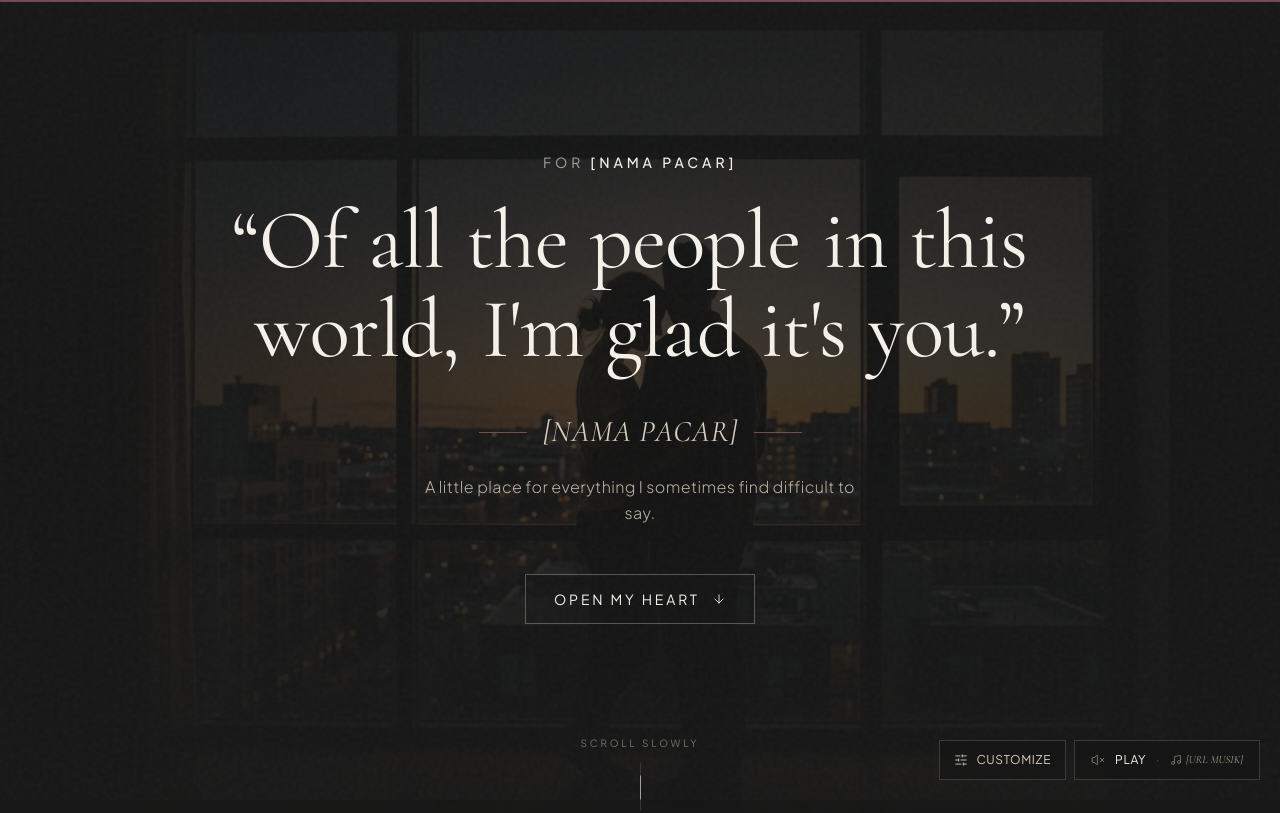
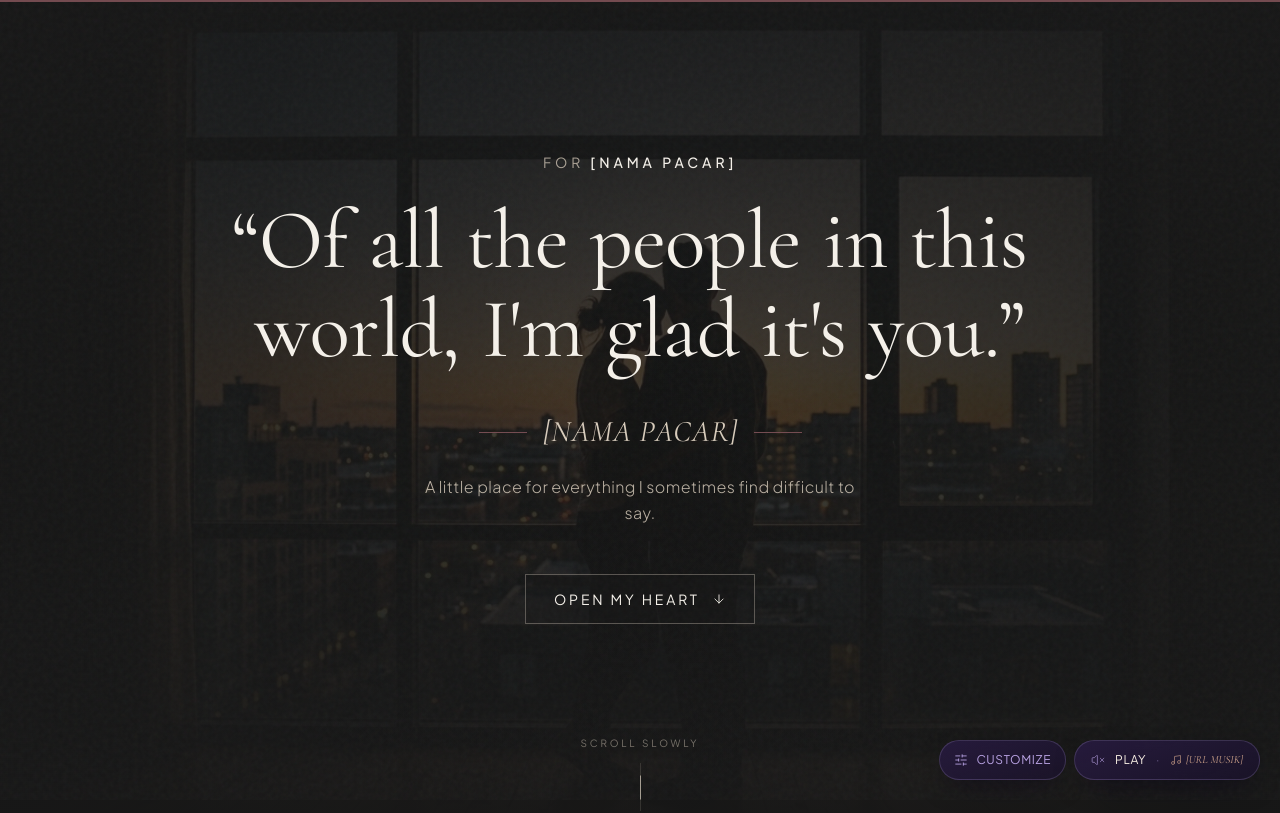
Before and after one commit to DimasHidayat24/universe, a React (Vite) app: page / in a window 1280 px wide. Shown: the top 813 px of the page. Built offline with nearby package versions, Linux system fonts and the light colour scheme.

Commit message:
style: restyle audio and customize controls as glassy Deep Orbit pills

```diff
--- a/src/components/AmbientAudioPlayer.tsx
+++ b/src/components/AmbientAudioPlayer.tsx
@@ -176,7 +176,7 @@ export const AmbientAudioPlayer: React.FC<AmbientAudioPlayerProps> = ({
         onClick={onOpenCustomizer}
         title="Sesuaikan Placeholder ([NAMA PACAR], [URL MUSIK], Foto, dll.)"
         aria-label="Sesuaikan Placeholder Personal"
-        className="h-10 px-3.5 bg-[#171717]/85 hover:bg-[#171717] text-[#D8CCBC] hover:text-[#F5F1EA] border border-[#D8CCBC]/20 backdrop-blur-md transition-colors duration-200 flex items-center gap-2 text-xs tracking-wider uppercase whitespace-nowrap shrink-0 focus-visible:outline-none focus-visible:ring-1 focus-visible:ring-[#D8CCBC]"
+        className="glass-orbit h-10 px-3.5 rounded-full text-[#B9A3E3] hover:text-[#F7EEE3] hover:border-[#FF8A6B]/50 shadow-[0_10px_30px_-12px_rgba(10,4,24,0.9)] transition-colors duration-200 flex items-center gap-2 text-xs tracking-wider uppercase whitespace-nowrap shrink-0 cursor-pointer focus-visible:outline-none focus-visible:ring-2 focus-visible:ring-[#FF8A6B]/70"
       >
         <SlidersHorizontal className="w-3.5 h-3.5 stroke-[1.5]" />
         <span className="hidden sm:inline">Customize</span>
@@ -192,16 +192,20 @@ export const AmbientAudioPlayer: React.FC<AmbientAudioPlayerProps> = ({
             ? 'Ambient Melody ([URL MUSIK])'
             : 'Play / Pause Music'
         }
-        className="h-10 px-4 bg-[#171717]/85 hover:bg-[#171717] text-[#F5F1EA] border border-[#D8CCBC]/20 backdrop-blur-md transition-colors duration-200 flex items-center gap-2.5 text-xs tracking-wider uppercase whitespace-nowrap shrink-0 focus-visible:outline-none focus-visible:ring-1 focus-visible:ring-[#D8CCBC]"
+        className={`glass-orbit h-10 px-4 rounded-full text-[#F7EEE3] hover:border-[#FF8A6B]/50 transition-[color,border-color,box-shadow] duration-200 flex items-center gap-2.5 text-xs tracking-wider uppercase whitespace-nowrap shrink-0 cursor-pointer focus-visible:outline-none focus-visible:ring-2 focus-visible:ring-[#FF8A6B]/70 ${
+          isPlaying
+            ? 'shadow-[0_0_0_1px_rgba(255,138,107,0.35),0_0_24px_-6px_rgba(255,138,107,0.6)]'
+            : 'shadow-[0_10px_30px_-12px_rgba(10,4,24,0.9)]'
+        }`}
       >
         {isPlaying ? (
-          <Volume2 className="w-3.5 h-3.5 text-[#D8CCBC] stroke-[1.5]" />
+          <Volume2 className="w-3.5 h-3.5 text-[#FF8A6B] stroke-[1.5]" />
         ) : (
-          <VolumeX className="w-3.5 h-3.5 text-[#D8CCBC]/60 stroke-[1.5]" />
+          <VolumeX className="w-3.5 h-3.5 text-[#B9A3E3]/70 stroke-[1.5]" />
         )}
         <span>{isPlaying ? 'Pause' : 'Play'}</span>
-        <span aria-hidden="true" className="text-[#D8CCBC]/40">·</span>
-        <span className="text-[11px] text-[#D8CCBC]/75 font-serif italic normal-case tracking-normal flex items-center gap-1">
+        <span aria-hidden="true" className="text-[#B9A3E3]/45">·</span>
+        <span className="text-[11px] text-[#FFC9A3]/80 font-serif italic normal-case tracking-normal flex items-center gap-1">
           <Music className="w-3 h-3 inline opacity-60" />
           {isPlaceholderUrl ? '[URL MUSIK]' : 'Audio'}
         </span>
```
